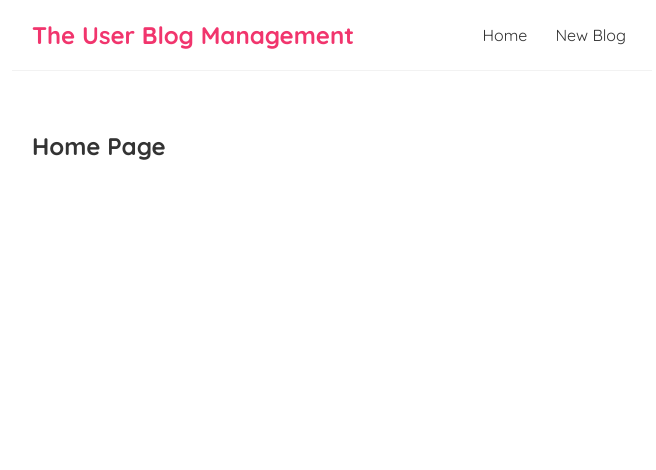
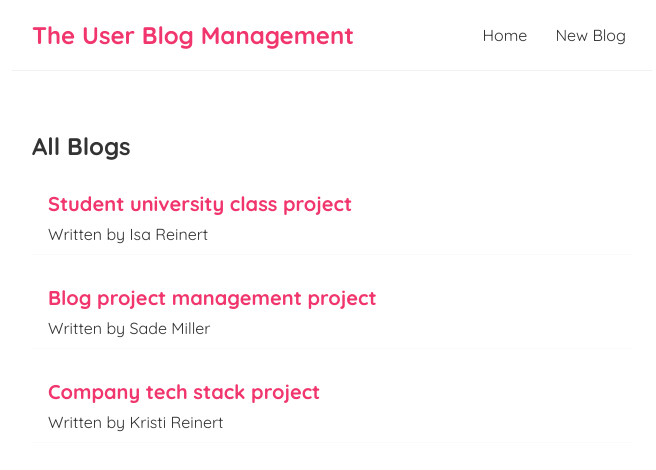
Before and after one commit to reinertisa/user-blog-management, a React (Create React App) app in the folder ubm-website/: page / in a window 1280 px wide. Shown: the top 470 px of the page, without its empty margins (308-964 px from the left). Built offline with nearby package versions, Linux system fonts and the light colour scheme; the HTML template or start-up script is replaced by a standard one.

Commit message:
feat(website): create blog list component

```diff
--- /dev/null
+++ b/ubm-website/src/components/BlogList.js
@@ -0,0 +1,13 @@
+export default function BlogList({title, blogs}) {
+    return (
+        <div className="blog-list">
+            <h2>{title}</h2>
+            {blogs.map(blog => (
+                <div className="blog-preview" key={blog.id}>
+                    <h2>{blog.title}</h2>
+                    <p>Written by {blog.author}</p>
+                </div>
+            ))}
+        </div>
+    )
+}
--- a/ubm-website/src/components/Home.js
+++ b/ubm-website/src/components/Home.js
@@ -1,10 +1,17 @@
+import {useState} from "react";
+import BlogList from "./BlogList";
 
 export default function Home() {
 
+    const [blogs, setBlogs] = useState([
+        {title: 'Student university class project', body: 'Bla Bla Bla...', author: 'Isa Reinert', id: 1},
+        {title: 'Blog project management project', body: 'Hey dude', author: 'Sade Miller', id: 2},
+        {title: 'Company tech stack project', body: 'This is professional', author: 'Kristi Reinert', id: 3},
+    ]);
+
     return (
         <div className="home">
-            <h2>Home Page</h2>
+            <BlogList title="All Blogs" blogs={blogs} />
         </div>
     )
-
 }
--- a/ubm-website/src/index.css
+++ b/ubm-website/src/index.css
@@ -39,3 +39,20 @@
   margin: 40px auto;
   padding: 20px;
 }
+
+/* blog previews / list */
+.blog-preview {
+  padding: 10px 16px;
+  margin: 20px 0;
+  border-bottom: 1px solid #fafafa;
+}
+
+.blog-preview:hover {
+  box-shadow: 1px 3px 5px;
+}
+
+.blog-preview h2 {
+  font-size: 20px;
+  color: #f1356d;
+  margin-bottom: 8px;
+}
```
